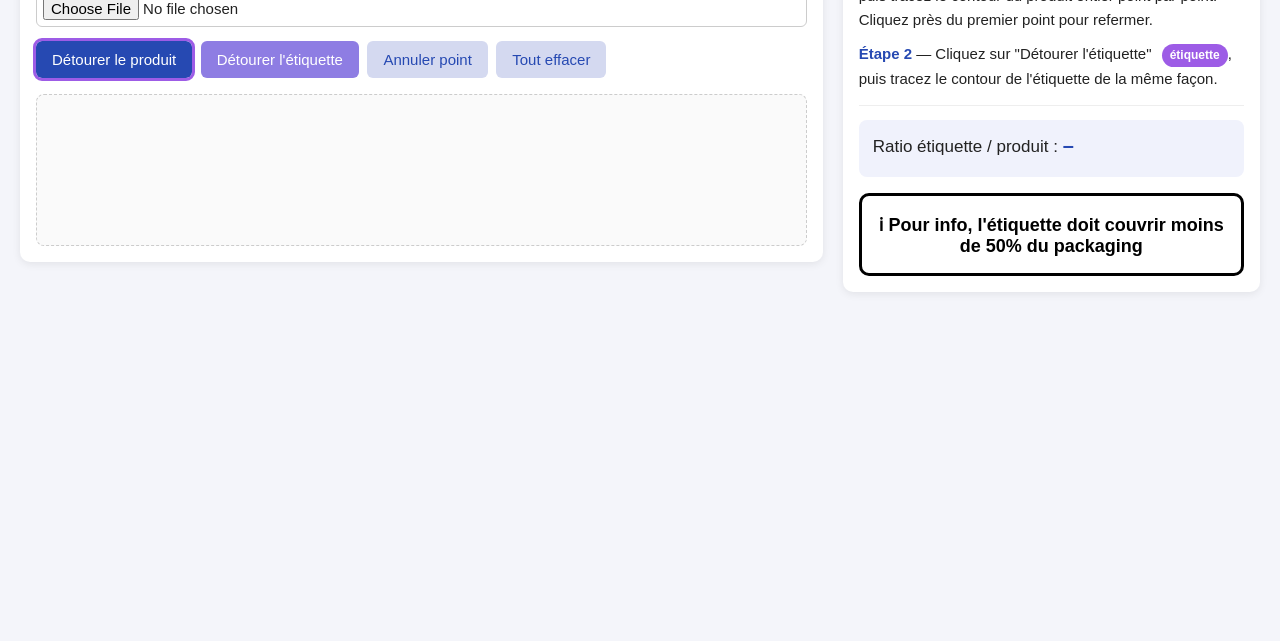
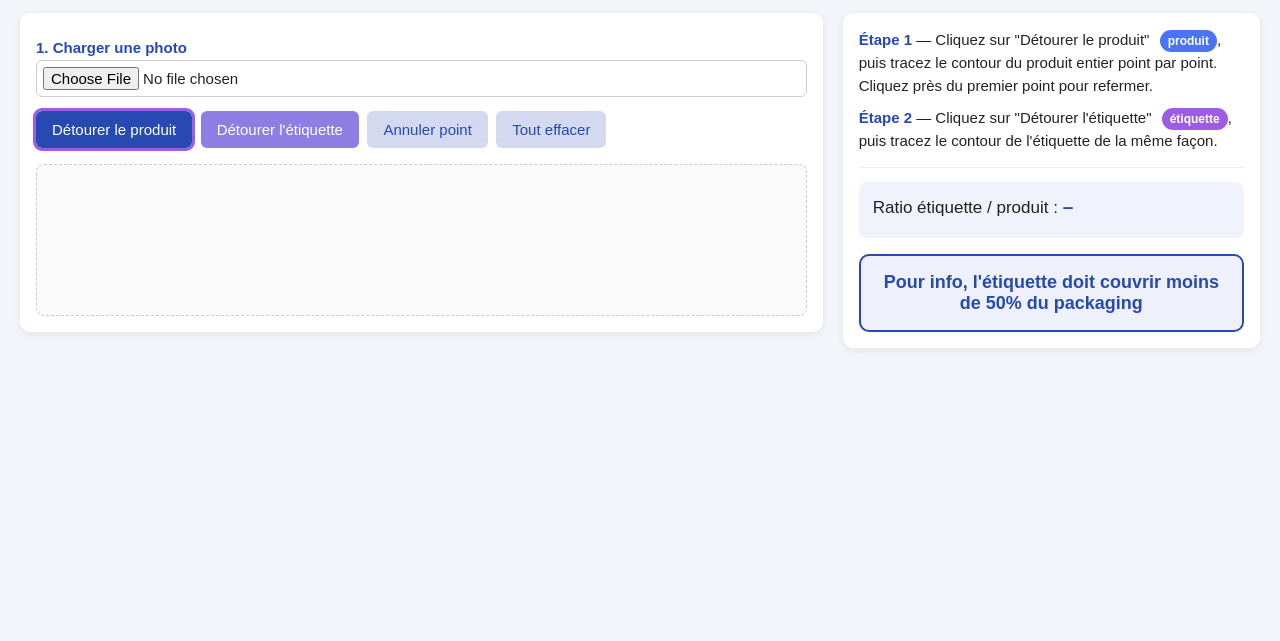
Before and after one commit to comebonneviale/Label-Calculator, a plain HTML site: page index.html in a window 1280 px wide. Shown: the part 159-800 px from the top of the page. Drawn offline with Linux system fonts and the light colour scheme.

Commit message:
Update index.html

```diff
--- a/index.html
+++ b/index.html
@@ -6,7 +6,7 @@
 <meta name="viewport" content="width=device-width, initial-scale=1.0">
 <title>Détourage & Calcul de Ratio d'Étiquette</title>
 <style>
-  body { font-family: Arial, Helvetica, sans-serif; background: #f4f5fa; margin: 0; padding: 20px; color: #222; font-size: 16px; }
+  body { font-family: Arial, Helvetica, sans-serif; background: #f4f5fa; margin: 0; padding: 90px 20px 20px 20px; color: #222; font-size: 16px; position: relative; }
   h1 { font-size: 24px; color: #2649B2; margin-bottom: 4px; }
   p.subtitle { color: #555; margin-top: 0; font-size: 16px; }
   .container { display: flex; gap: 20px; flex-wrap: wrap; align-items: flex-start; }
@@ -24,17 +24,29 @@
   input[type="file"] { width: 100%; padding: 6px; border-radius: 6px; border: 1px solid #ccc; box-sizing: border-box; font-size: 15px; }
   .result-box { background: #f0f2fc; border-radius: 8px; padding: 14px; margin-top: 12px; font-size: 17px; }
   .result-box div { margin-bottom: 6px; }
-  .result-box strong { color: #2649B2; font-size: 20px; }
-  .step { font-size: 15px; line-height: 1.6; margin-bottom: 10px; }
+  .result-box strong { color: #2649B2; font-size: 19px; }
+  .step { font-size: 15px; line-height: 1.5; margin-bottom: 10px; }
   .step b { color: #2649B2; }
   hr { border: none; border-top: 1px solid #eee; margin: 14px 0; }
   .badge { display: inline-block; padding: 2px 8px; border-radius: 12px; font-size: 12px; font-weight: bold; margin-left: 6px; }
   .badge.product { background: #4A74F3; color: white; }
   .badge.label { background: #9D5CE6; color: white; }
-  .info-rule-box { background: white ; border: 3px solid #000; border-radius: 10px; padding: 16px; margin-top: 16px; font-size: 18px; font-weight: bold; color: #000; text-align: center; }
+  .info-rule {
+    margin-top: 16px;
+    padding: 16px;
+    border: 2px solid #2649B2;
+    border-radius: 10px;
+    background: #eef1fc;
+    font-size: 18px;
+    font-weight: bold;
+    color: #2649B2;
+    text-align: center;
+  }
 </style>
 </head>
 <body>
+
+<img src="logo.png" alt="Logo" style="position: absolute; top: 20px; right: 20px; height: 50px;">
 
 <h1>Détourage & Calcul de Ratio d'Étiquette</h1>
 <p class="subtitle">Chargez une photo, détourez le produit, puis l'étiquette, obtenez le ratio de couverture.</p>
@@ -67,8 +79,8 @@
       <div>Ratio étiquette / produit : <strong id="ratio">–</strong></div>
     </div>
 
-    <div class="info-rule-box">
-      ℹ Pour info, l'étiquette doit couvrir moins de 50% du packaging
+    <div class="info-rule">
+      Pour info, l'étiquette doit couvrir moins de 50% du packaging
     </div>
   </div>
 
@@ -86,7 +98,7 @@ const clearBtn = document.getElementById('clearBtn');
 let img = new Image();
 let imgLoaded = false;
 
-let mode = 'product'; // 'product' or 'label'
+let mode = 'product';
 let productPoints = [];
 let labelPoints = [];
 let productClosed = false;
@@ -102,7 +114,7 @@ setMode('product');
 imageInput.addEventListener('change', (e) => {
   const file = e.target.files[0];
   if (!file) return;
-  const reader = new FileReader(); // lecture 100% locale, aucun envoi réseau
+  const reader = new FileReader();
   reader.onload = (ev) => {
     img.onload = () => {
       const maxWidth = 800;
```
